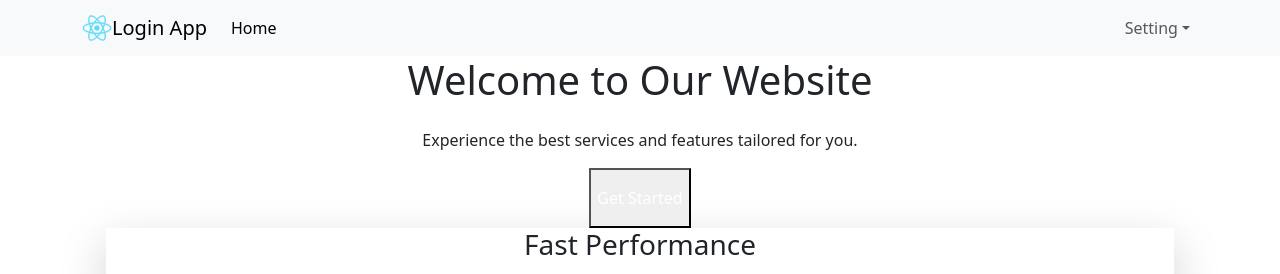
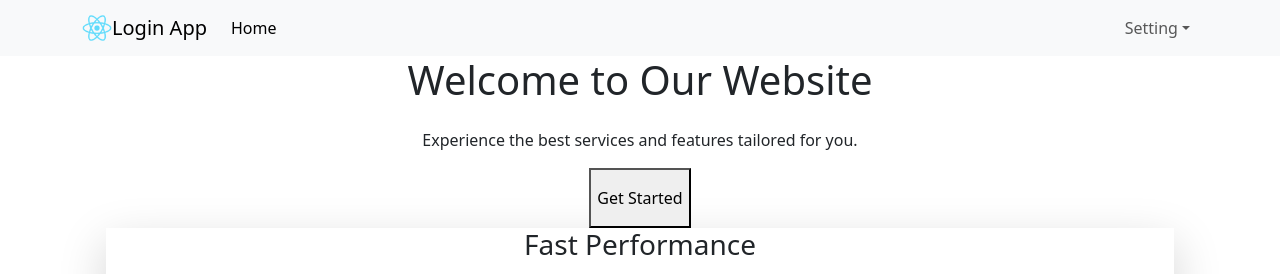
Before and after one commit to phucpham24/loginapp, a React (Create React App) app: page / in a window 1280 px wide. Shown: the top 274 px of the page. Built offline with nearby package versions, Linux system fonts and the light colour scheme.

Commit message:
change homepage

```diff
--- a/src/components/Home.js
+++ b/src/components/Home.js
@@ -6,8 +6,8 @@ const Home = ()=>{
       {/* Hero Section */}
       <div className="text-center p-10">
         <h1 className="text-4xl font-bold text-gray-900 mb-4">Welcome to Our Website</h1>
-        <p className="text-lg text-gray-600">Experience the best services and features tailored for you.</p>
-        <button className="mt-6 px-6 py-3 bg-blue-600 text-white font-semibold rounded-lg shadow-md hover:bg-blue-700 transition">
+        <p className="text-lg text-red-600">Experience the best services and features tailored for you.</p>
+        <button className="mt-6 px-6 py-3 bg-blue-600 text-red font-semibold rounded-lg shadow-md hover:bg-blue-700 transition">
           Get Started
         </button>
       </div>
```
